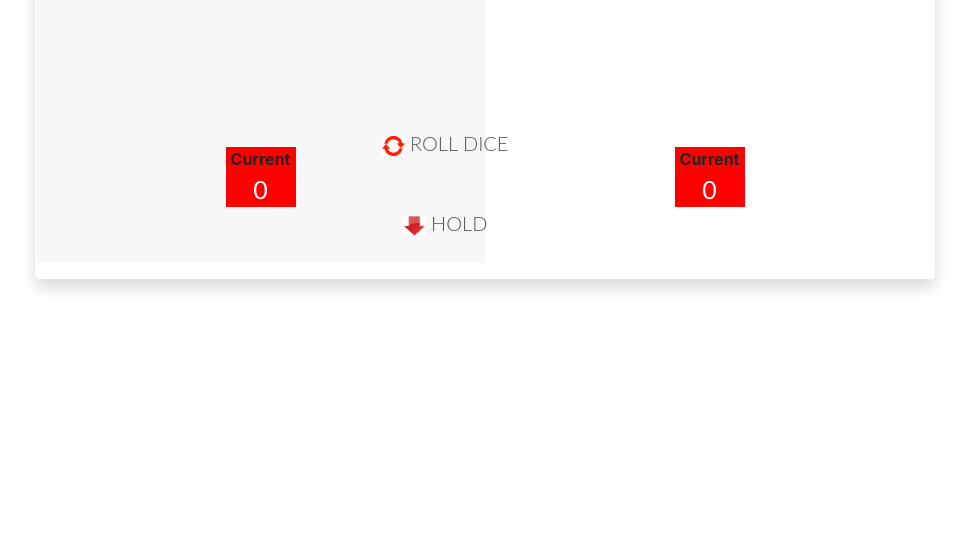
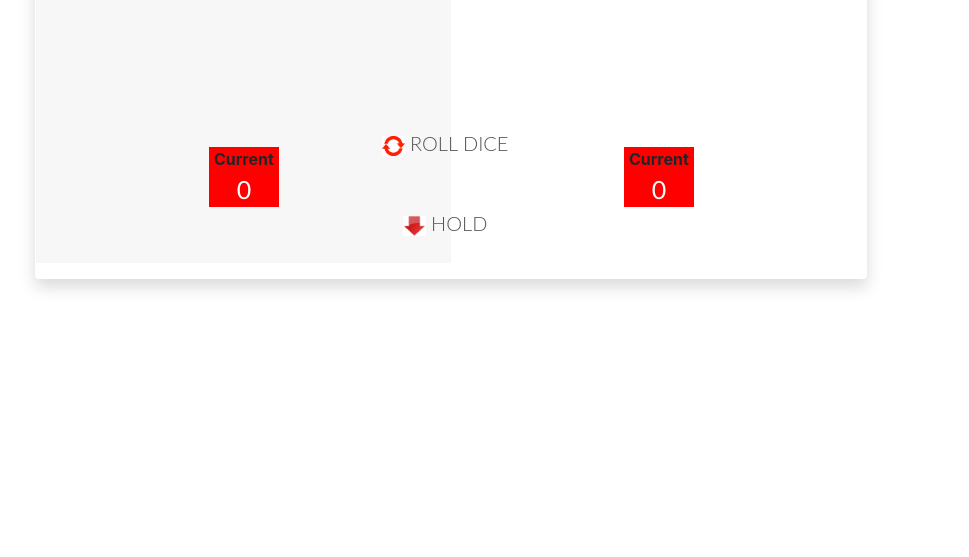
Before and after one commit to Shivang2626/Dice-Game, a plain HTML site: page index.html in a window 1280 px wide. Shown: the part 243-800 px from the top of the page, without its empty margins (195-1164 px from the left). Drawn offline with nearby package versions, Linux system fonts and the light colour scheme.

Commit message:
Update Game.css

```diff
--- a/Game.css
+++ b/Game.css
@@ -1,8 +1,8 @@
 #first
 {
-    margin-left: 230px;
-  margin-top: 90px;
-  width: 900px;
+    margin-left: 18%;
+  margin-top: 7%;
+  width: 65%;
 
 }
 .display-4
```
